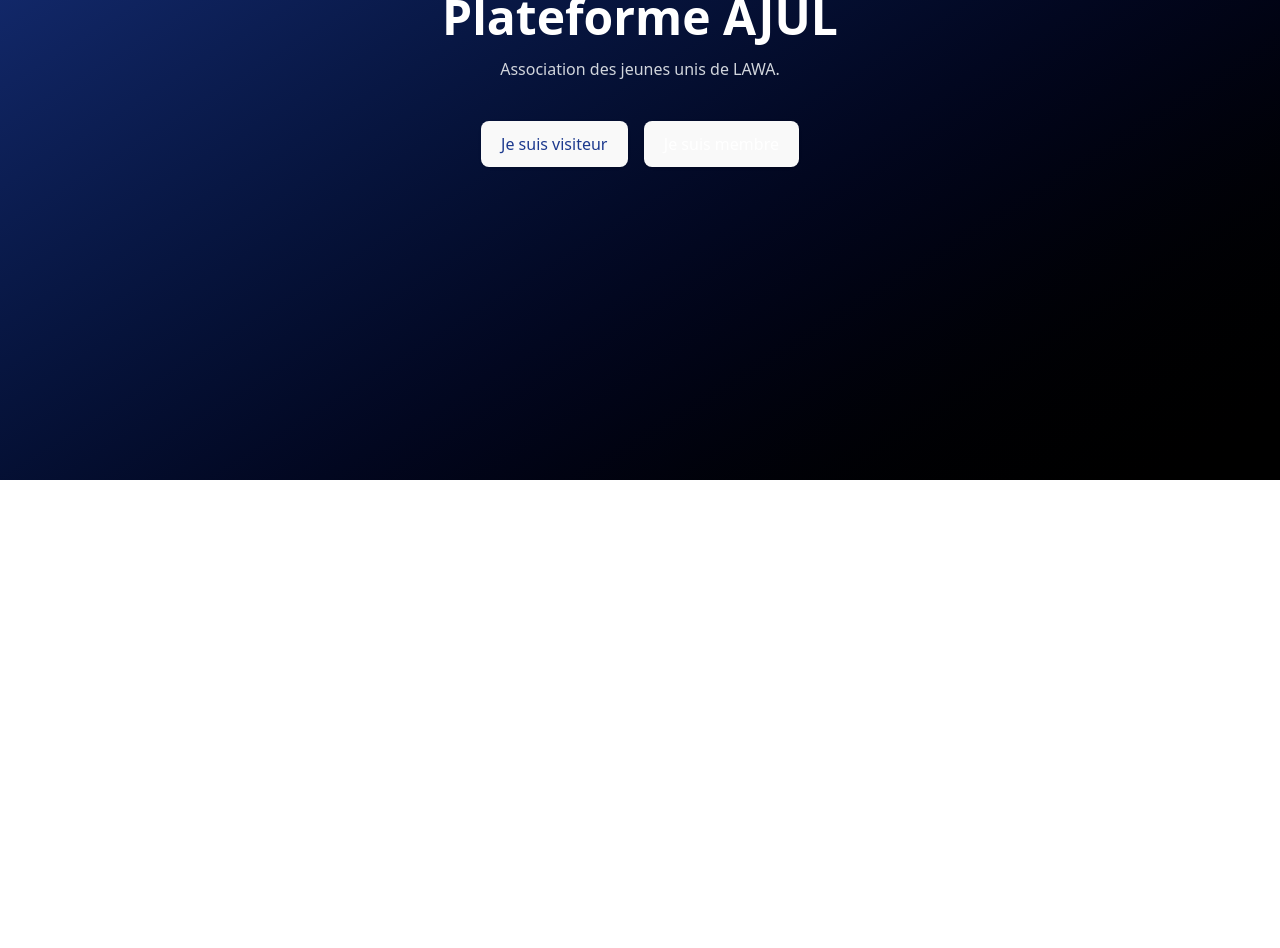
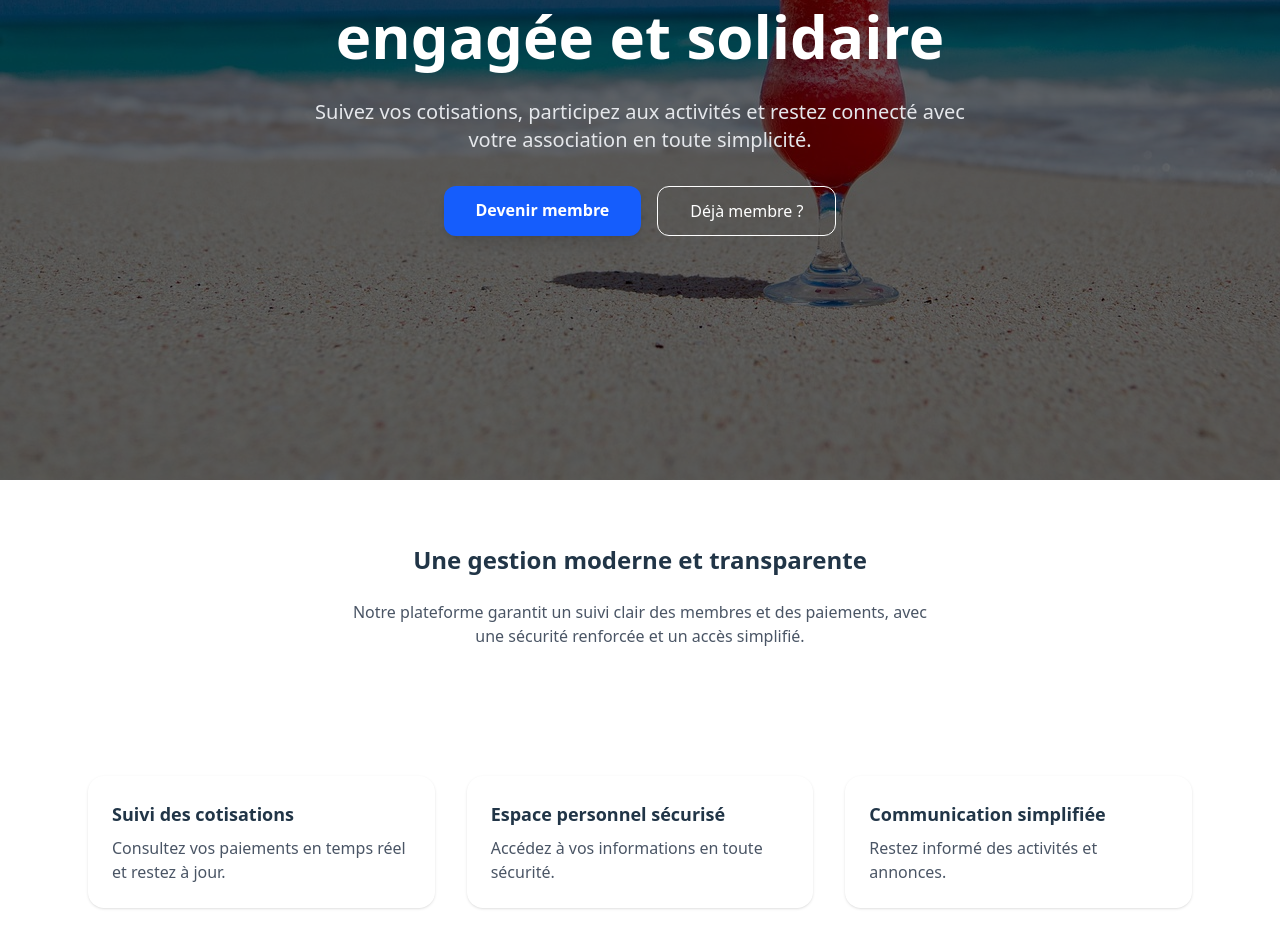
Before and after one commit to Massy-dev/ajulFrontEnd, a React app: page / in a window 1280 px wide. Shown: the part 320-1268 px from the top of the page. Before the commit the page ends 800 px from the top, so only its background shows below. Built offline with nearby package versions, Linux system fonts and the light colour scheme; no server answers; the HTML template or start-up script is replaced by a standard one.

Commit message:
Amelioration de la page Visitor

```diff
--- a/src/App.tsx
+++ b/src/App.tsx
@@ -13,9 +13,9 @@ import TreasurerDashboard from "./pages/dashboard/TreasurerDashboard";
 import MemberDashboard from "./pages/dashboard/MemberDashboard";
 import CategoryForm from "./pages/cotisation/CategoryForm";
 import CategoryList from "./pages/cotisation/CategoryList";
-import Home from "./pages/Home";
 import MemberPaymentList from "./pages/payments/MemberPaymentList";
 import Register from "./pages/users/Register";
+import Visitor from "./pages/Visitor";
 
 
 function App() {
@@ -23,7 +23,8 @@ function App() {
     <BrowserRouter>
       <Routes>
 
-        <Route path="/" element={<Home />} />
+        <Route path="/" element={<Visitor />} />
+
         <Route path="/login" element={<Login />} />
         <Route path="/register" element={<Register />} />
 
--- /dev/null
+++ b/src/pages/Visitor.tsx
@@ -0,0 +1,147 @@
+import { Link, Navigate } from "react-router-dom";
+
+export default function Visitor() {
+  const token = localStorage.getItem("token");
+
+  if (token) {
+    return <Navigate to="/dashboard" />;
+  }
+
+  return (
+    <div className="min-h-screen bg-white">
+
+      {/* HERO */}
+       {/* HERO FULLSCREEN */}
+       <section className="relative h-screen w-full">
+
+          {/* IMAGE BACKGROUND */}
+          <img
+            src="/plage.jpg" // 👉 mets ton image dans /public
+            alt="Association"
+            className="absolute inset-0 w-full h-full object-cover"
+          />
+
+          {/* OVERLAY */}
+          <div className="absolute inset-0 bg-black/60"></div>
+
+          {/* CONTENT */}
+          <div className="relative z-10 flex flex-col items-center justify-center h-full text-center text-white px-6">
+
+            <h1 className="text-4xl md:text-6xl font-bold mb-6 leading-tight">
+              Rejoignez une communauté <br />
+              engagée et solidaire
+            </h1>
+
+            <p className="text-lg md:text-xl max-w-2xl mb-8 text-gray-200">
+              Suivez vos cotisations, participez aux activités et restez connecté
+              avec votre association en toute simplicité.
+            </p>
+
+            <div className="flex gap-4 flex-wrap justify-center">
+
+              <Link
+                to="/register"
+                className="bg-blue-600 hover:bg-blue-700 px-8 py-3 rounded-xl font-semibold shadow-lg transition"
+              >
+                Devenir membre
+              </Link>
+
+              <Link
+                to="/login"
+                className="border border-white px-8 py-3 rounded-xl hover:bg-white hover:text-black transition"
+              >
+                Déjà membre ?
+              </Link>
+
+            </div>
+
+          </div>
+
+          </section>
+
+      {/* TRUST */}
+      <section className="py-16 text-center px-6">
+        <h2 className="text-2xl font-bold mb-6">
+          Une gestion moderne et transparente
+        </h2>
+
+        <p className="text-gray-600 max-w-xl mx-auto">
+          Notre plateforme garantit un suivi clair des membres et des paiements,
+          avec une sécurité renforcée et un accès simplifié.
+        </p>
+      </section>
+
+      {/* FEATURES */}
+      <section className="py-16 px-6 grid md:grid-cols-3 gap-8 max-w-6xl mx-auto">
+
+        <div className="p-6 rounded-2xl shadow hover:shadow-lg transition">
+          <h3 className="font-bold text-lg mb-2">Suivi des cotisations</h3>
+          <p className="text-gray-600">
+            Consultez vos paiements en temps réel et restez à jour.
+          </p>
+        </div>
+
+        <div className="p-6 rounded-2xl shadow hover:shadow-lg transition">
+          <h3 className="font-bold text-lg mb-2">Espace personnel sécurisé</h3>
+          <p className="text-gray-600">
+            Accédez à vos informations en toute sécurité.
+          </p>
+        </div>
+
+        <div className="p-6 rounded-2xl shadow hover:shadow-lg transition">
+          <h3 className="font-bold text-lg mb-2">Communication simplifiée</h3>
+          <p className="text-gray-600">
+            Restez informé des activités et annonces.
+          </p>
+        </div>
+
+      </section>
+
+      {/* HOW IT WORKS */}
+      <section className="bg-gray-50 py-16 px-6 text-center">
+        <h2 className="text-2xl font-bold mb-8">
+          Comment ça marche ?
+        </h2>
+
+        <div className="grid md:grid-cols-3 gap-6 max-w-5xl mx-auto">
+
+          <div>
+            <div className="text-blue-600 font-bold text-xl">1</div>
+            <p>Créez votre compte</p>
+          </div>
+
+          <div>
+            <div className="text-blue-600 font-bold text-xl">2</div>
+            <p>Rejoignez l’association</p>
+          </div>
+
+          <div>
+            <div className="text-blue-600 font-bold text-xl">3</div>
+            <p>Suivez vos activités</p>
+          </div>
+
+        </div>
+      </section>
+
+      {/* CTA FINAL */}
+      <section className="py-20 text-center">
+        <h2 className="text-3xl font-bold mb-6">
+          Prêt à nous rejoindre ?
+        </h2>
+
+        <Link
+          to="/register"
+          className="bg-blue-600 text-white px-8 py-4 rounded-xl font-semibold shadow hover:bg-blue-700 transition"
+        >
+          Créer mon compte
+        </Link>
+      </section>
+
+      {/* FOOTER */}
+      <footer className="text-center py-6 text-gray-500 text-sm">
+        © 2026 - Plateforme de gestion associative
+      </footer>
+
+    </div>
+  );
+}
```
Also changed, not shown: public/plage.jpg (added).
